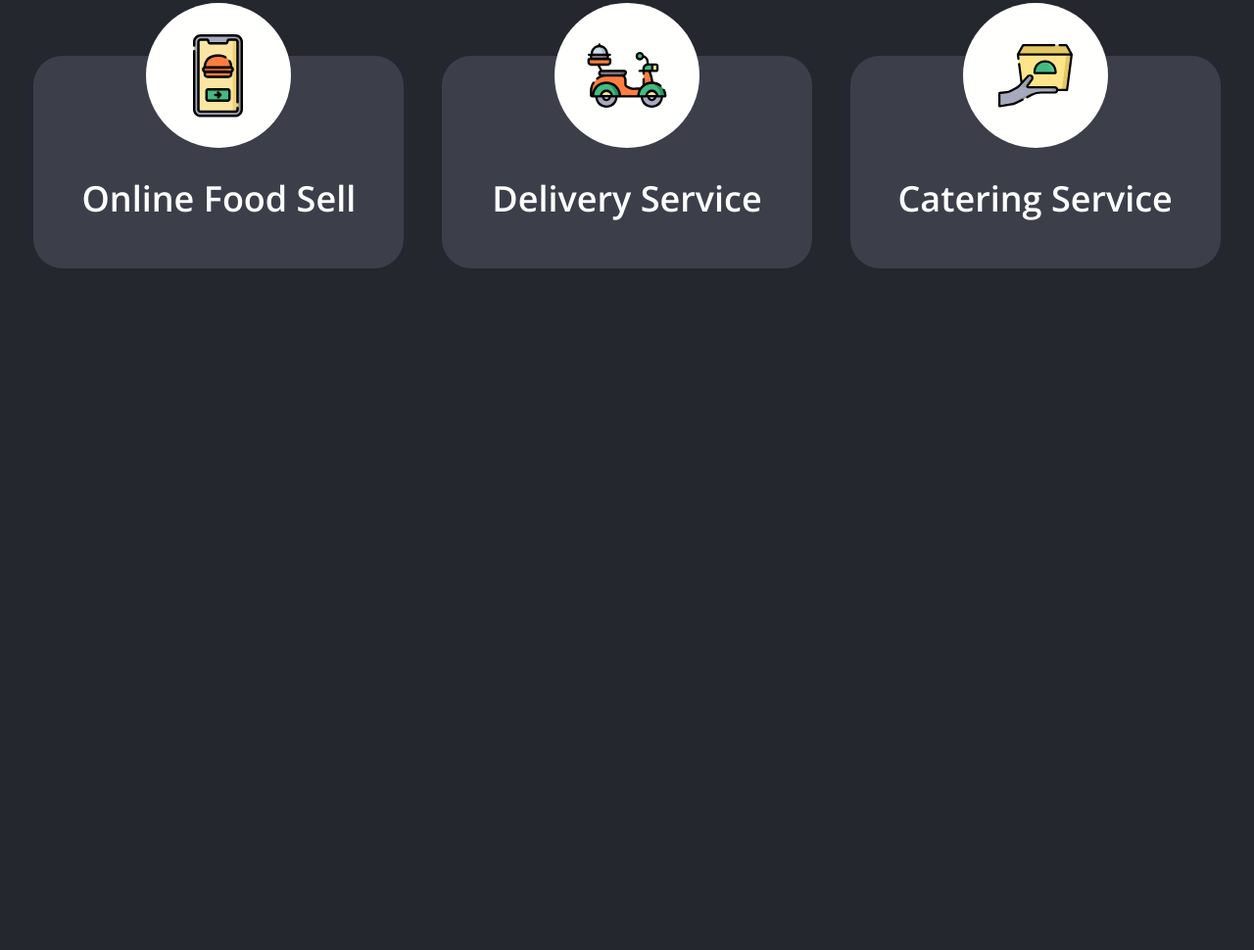
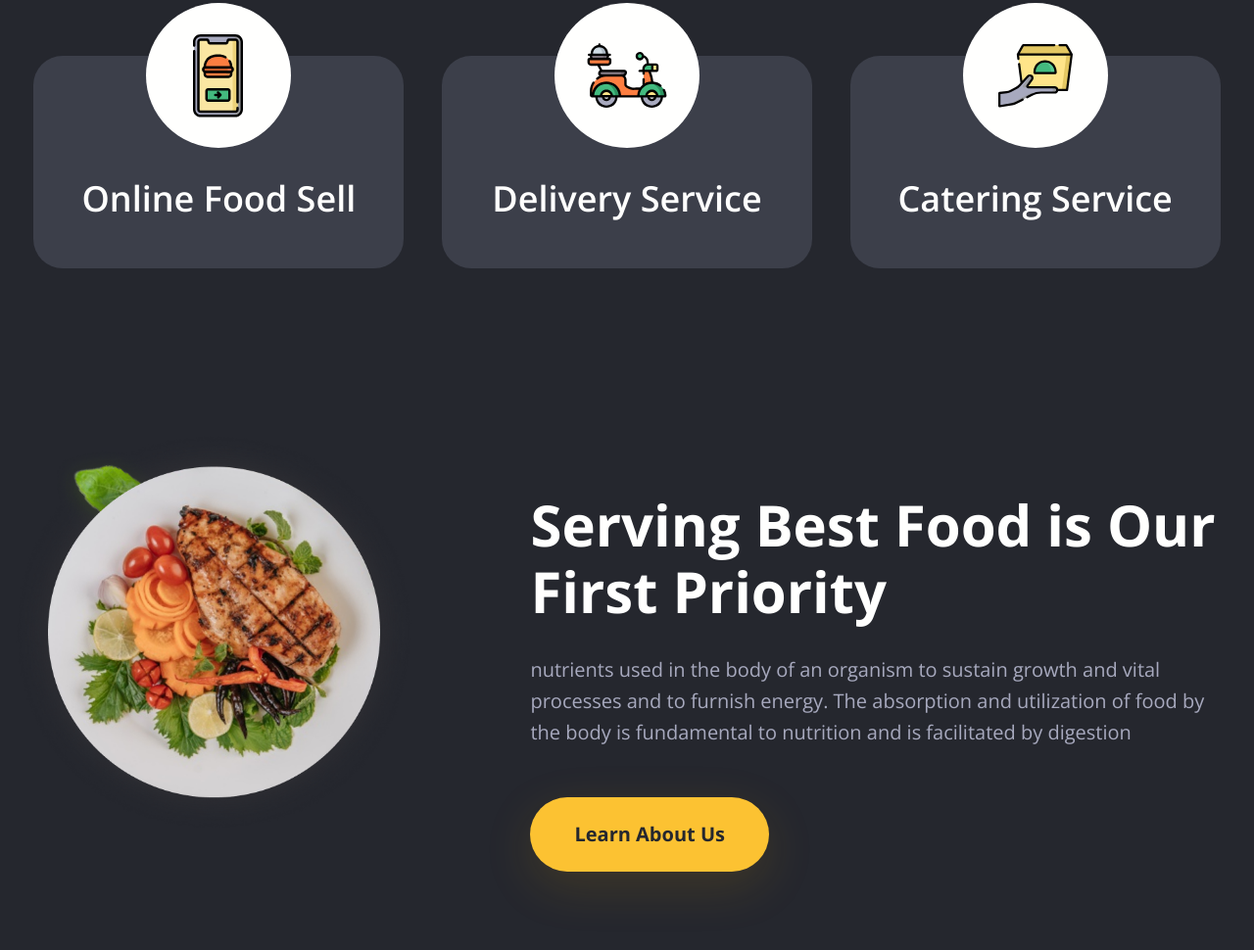
Before and after one commit to Rogach36/Food-Hub, a plain HTML site: page Foodhub/index.html in a window 1280 px wide. Shown: the part 1047-2017 px from the top of the page at 98% size. Before the commit the page ends 1371 px from the top, so only its background shows below. Drawn offline with nearby package versions, Linux system fonts and the light colour scheme.

Commit message:
make adaptive layout serving block

```diff
--- a/Foodhub/css/style.css
+++ b/Foodhub/css/style.css
@@ -206,6 +206,8 @@ body {
 }
 .page__advantages {
 }
+.page__serving {
+}
 /*--------------------Main-Block---------------------------*/
 
 .main-block {
@@ -320,7 +322,6 @@ body {
 .advantages__container {
 }
 .advantages__items {
-	/* margin: 0 50px; */
 	display: flex;
 	flex-wrap: wrap;
 	justify-content: center;
@@ -329,7 +330,6 @@ body {
 	padding: 0 15px;
 	flex: 0 1 33.333%;
 	display: flex;
-	/* flex-direction: column; */
 	justify-content: space-around;
 	align-items: center;
 }
@@ -367,6 +367,12 @@ body {
 }
 }
 
+@media(max-width: 992px) {
+	.advantages {
+		padding: 80px 0 0 0;
+  }
+}
+
  @media(max-width: 434px) {
 	.item-advantages__body  {
 		min-width: 300px;
@@ -380,3 +386,93 @@ body {
 	line-height: 120%;
 }
 }
+
+/*---------------------Serving----------------------------*/
+
+.serving {
+	padding: 54px 0 80px 0;
+}
+.serving__container {
+}
+.serving__body {
+	display: flex;
+}
+.serving__image {
+	flex: 0 1 34.749%;
+	margin: 0 100px 0 0;
+}
+.serving__image img {
+	object-fit: contain;
+}
+.serving__content {
+	flex: 0 1 63.231%;
+	padding: 124px 0 0 19px;
+}
+.serving__title {
+	font-weight: 700;
+	font-size: 58px;
+	line-height: 117%;
+	color: #FFFFFE;
+}
+.serving__title:not(:last-child) {
+	margin: 0 0 30px 0;
+}
+.serving__text {
+	font-size: 20px;
+	line-height: 160%;
+	color: #A7A9BE;
+}
+.serving__text:not(:last-child) {
+	margin: 0 0 50px 0;
+}
+
+.serving__button {
+	display: inline-flex;
+	justify-content: center;
+	align-items: center;
+	text-align: center;
+	min-height: 73px;
+	padding: 22px 45px;
+	font-weight: 700;
+	font-size: 20px;
+	line-height: 160%;
+	color: #25272E;
+	background: #FCC232;
+	box-shadow: 0px 15px 50px rgba(215, 153, 0, 0.15);
+	border-radius: 50px;
+}
+
+@media(max-width: 1270px) {
+	.serving {
+		padding: 0 0 80px 0;
+  }
+  .serving__image {
+	margin: 0;
+}
+}
+
+@media(max-width: 992px) {
+	.serving__image img {
+		top: -53px;
+	}
+}
+@media(max-width: 776px) {
+	.serving {
+		padding: 40px 0 80px 0;
+  }
+	.serving__body {
+		flex-direction: column;
+	}
+	.serving__image {
+		flex: 1 1 100%;
+		margin: 0;
+	}
+	.serving__image img {
+		position: static;
+
+	}
+	.serving__content {
+		flex: 1 1 auto;
+		padding: 0;
+	}
+}
--- a/Foodhub/index.html
+++ b/Foodhub/index.html
@@ -80,6 +80,22 @@
 					</div>
 				</div>
 			</div>
+			<section class="page__serving serving">
+				<div class="serving__container _container">
+					<div class="serving__body">
+						<div class="serving__image _ibg">
+							<img src="img/serving/01.png" alt="picture dish">
+						</div>
+						<div class="serving__content">
+							<h2 class="serving__title">Serving Best Food is Our First Priority</h2>
+							<p class="serving__text">nutrients used in the body of an organism to sustain growth and vital
+								processes and to furnish energy. The absorption and utilization of food by the body is
+								fundamental to nutrition and is facilitated by digestion</p>
+							<a href="#" class="serving__button">Learn About Us</a>
+						</div>
+					</div>
+				</div>
+			</section>
 		</main>
 		<footer class="footer"></footer>
 	</div>
```
Also changed, not shown: Foodhub/img/serving/01.png (added).
